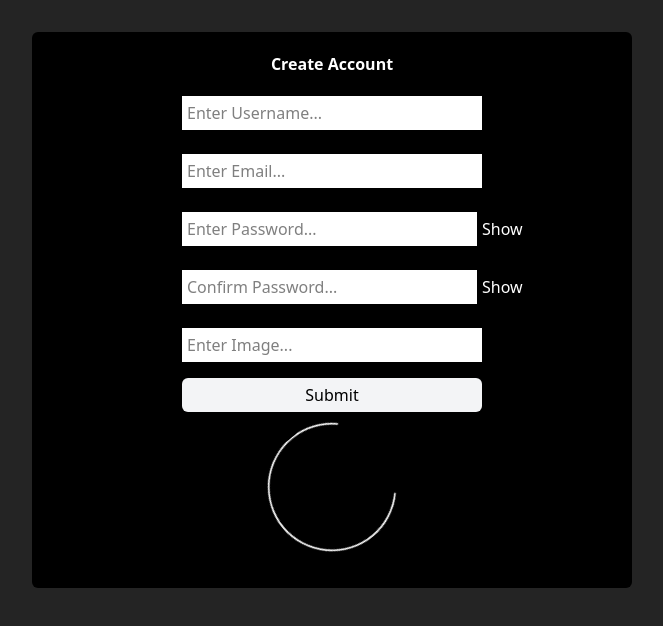
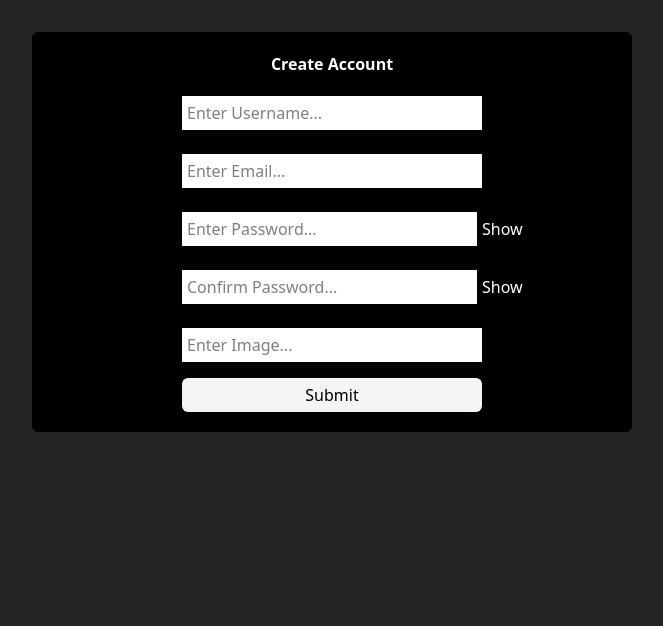
Before and after one commit to kevinneyer/biergarten-typescript, a React (Vite) app: page /register in a window 1280 px wide. Shown: the top 626 px of the page, without its empty margins (308-971 px from the left). Built offline with nearby package versions, Linux system fonts and the light colour scheme; no server answers.

Commit message:
boolean change

```diff
--- a/src/components/Register.tsx
+++ b/src/components/Register.tsx
@@ -30,7 +30,7 @@ const Register = ({setUser}: RegisterProps) => {
         emailError: false,
         image: false,
     });
-    const [showSpinner, setShowSpinner] = useState<boolean>(true);
+    const [showSpinner, setShowSpinner] = useState<boolean>(false);
 
     const navigate = useNavigate();
 
```
